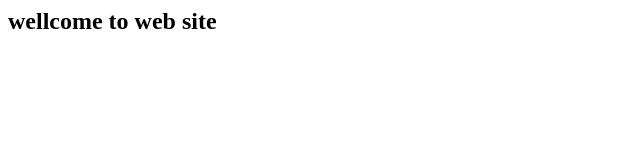
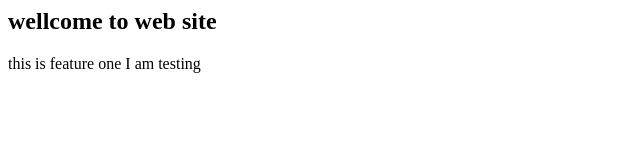
Before and after one commit to Dhareeppa/web-site, a plain HTML site: page index.html in a window 1280 px wide. Shown: the whole page, without its empty margins (0-640 px from the left). Drawn offline with Linux system fonts and the light colour scheme.

Commit message:
this is feature one

```diff
--- a/index.html
+++ b/index.html
@@ -1 +1,2 @@
 <h2>wellcome to web site</h2>
+<p>this is feature one I am testing</p>
```
